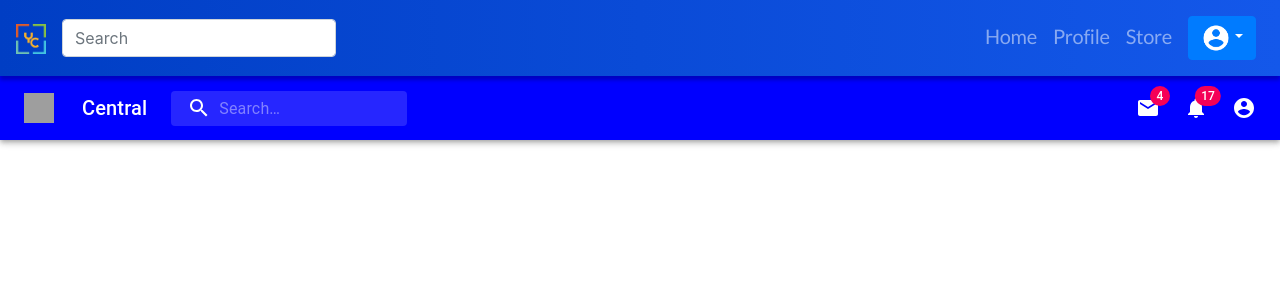
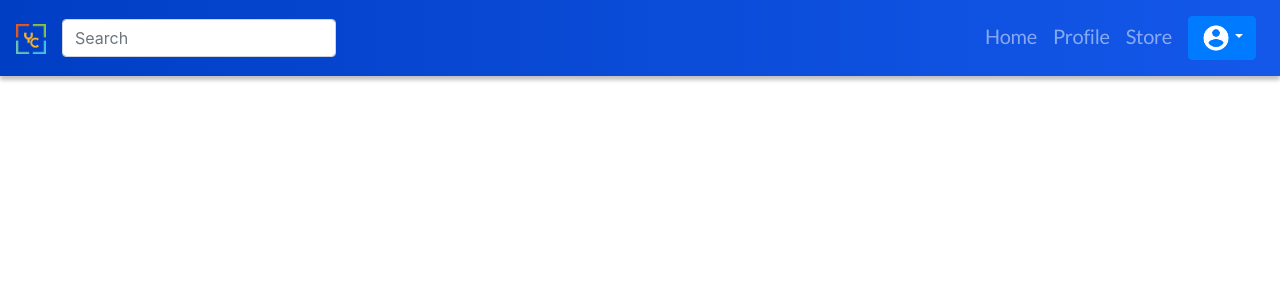
Before and after one commit to youthcomputing/Central-by-YC, a React (Create React App) app: page / in a window 1280 px wide. Shown: the top 300 px of the page. Built offline with nearby package versions, Linux system fonts and the light colour scheme; grey boxes are pictures that could not be loaded.

Commit message:
removed header2 from app.js

```diff
--- a/src/App.js
+++ b/src/App.js
@@ -3,7 +3,7 @@ import { BrowserRouter as Router } from "react-router-dom";
 import { Route } from "react-router-dom";
 
 import Header from "./Partials/Header";
-import Header2 from "./Partials/Header2";
+
 
 import Login from "./Authentication/Login";
 
@@ -13,7 +13,7 @@ function App() {
   return (
     <Router>
       <Header />
-      <Header2 />
+
       <Route exact path={ROUTES.HOME} />
       <Route path={ROUTES.LOGIN} component={Login} />
     </Router>
```
